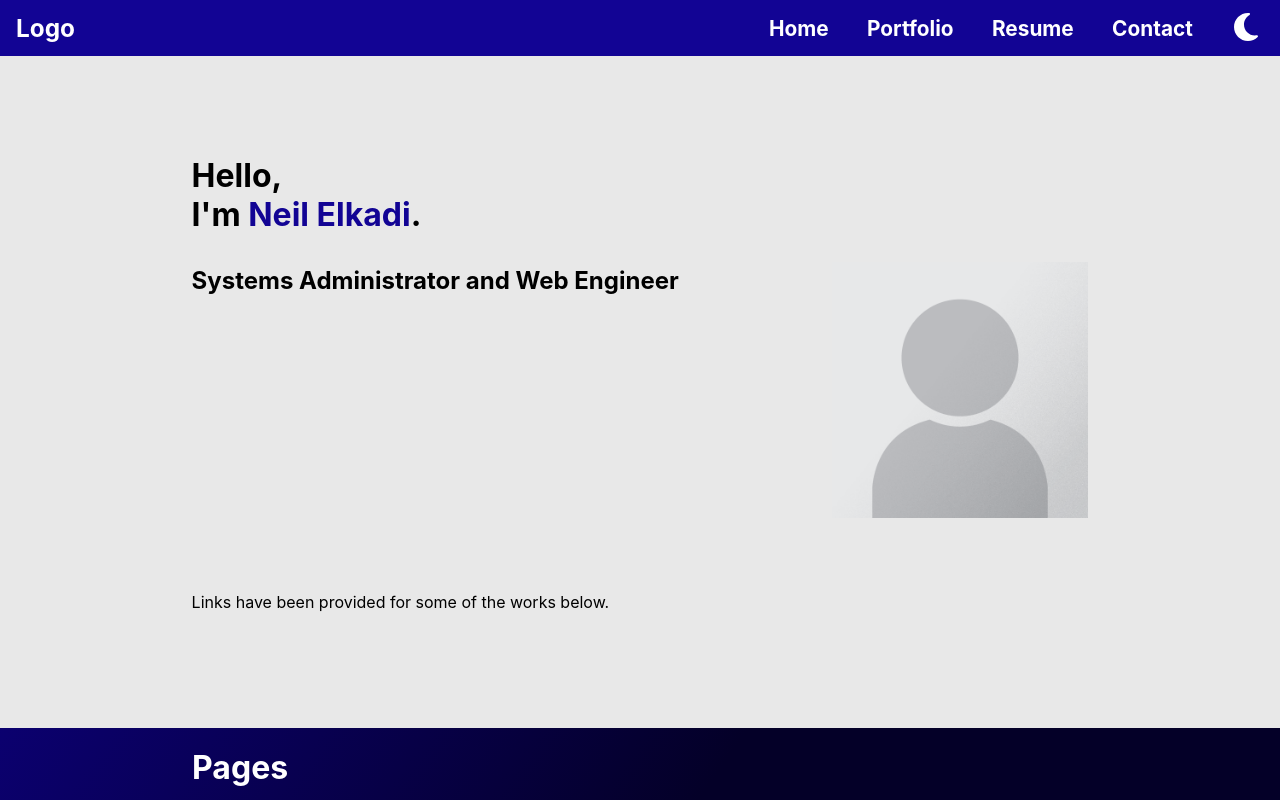
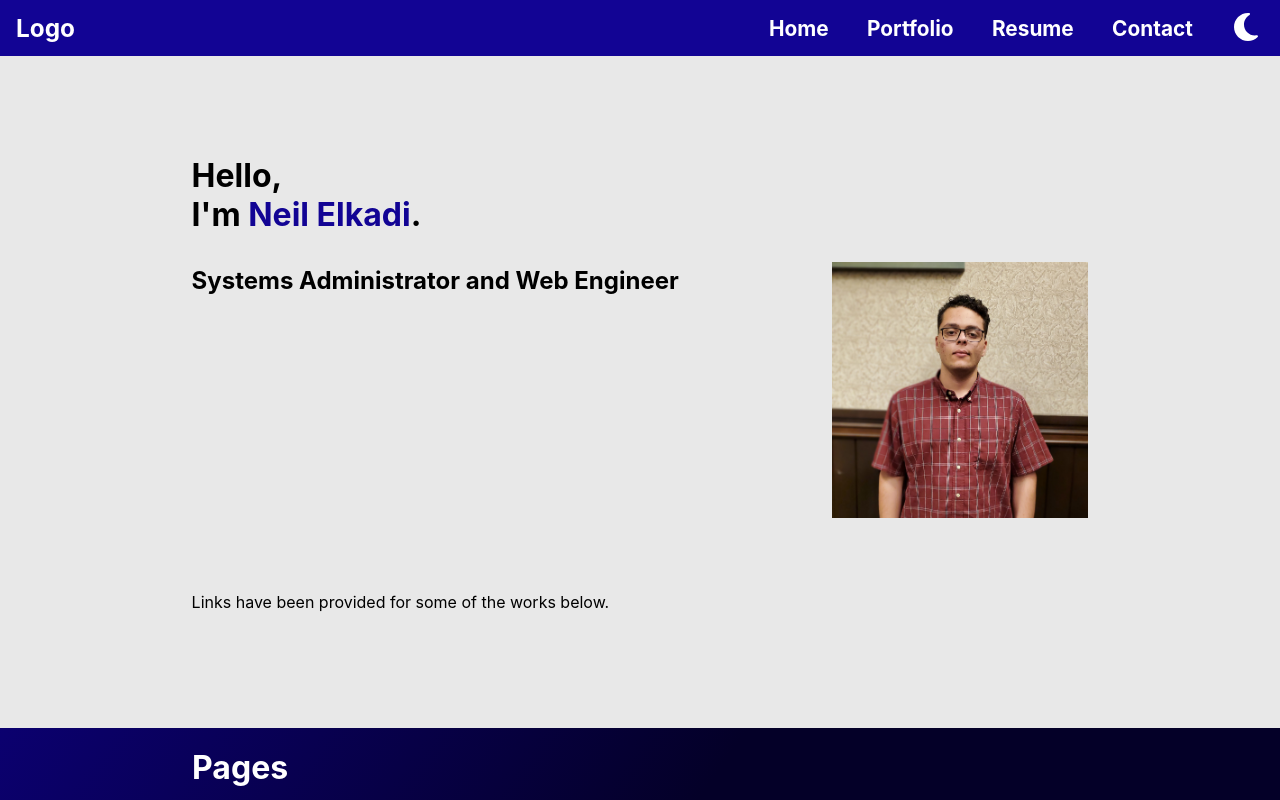
Before and after one commit to Neil925/neil-elkadi, a React (Create React App) app: page /portfolio in a window 1280 px wide. Shown: the top 800 px of the page. Built offline with nearby package versions, Linux system fonts and the light colour scheme; no server answers.

Commit message:
deploy script

```diff
--- a/src/routes/portfolio/Portfolio.tsx
+++ b/src/routes/portfolio/Portfolio.tsx
@@ -3,7 +3,7 @@ import styles from './portfolio.module.scss';
 import { ThemeContext } from '../../context/ThemeContext';
 import MyCodeBlock from '../../components/CodeBlock';
 
-import placeHolder from '../../resources/media/placeHolder.png';
+import profile from '../../resources/media/Neil.jpg';
 import github from '../../resources/media/Github.svg';
 import linedkin from '../../resources/media/LinkedIn.webp';
 
@@ -51,7 +51,7 @@ export default function Portfolio() {
           <p>Links have been provided for some of the works below.</p>
         </div>
         <div>
-          <img src={placeHolder} />
+          <img src={profile} />
         </div>
       </header>
       <body>
```
Also changed, not shown: src/resources/media/Neil.jpg (added), 1 other file (tests, documents, lock files or other folders).
